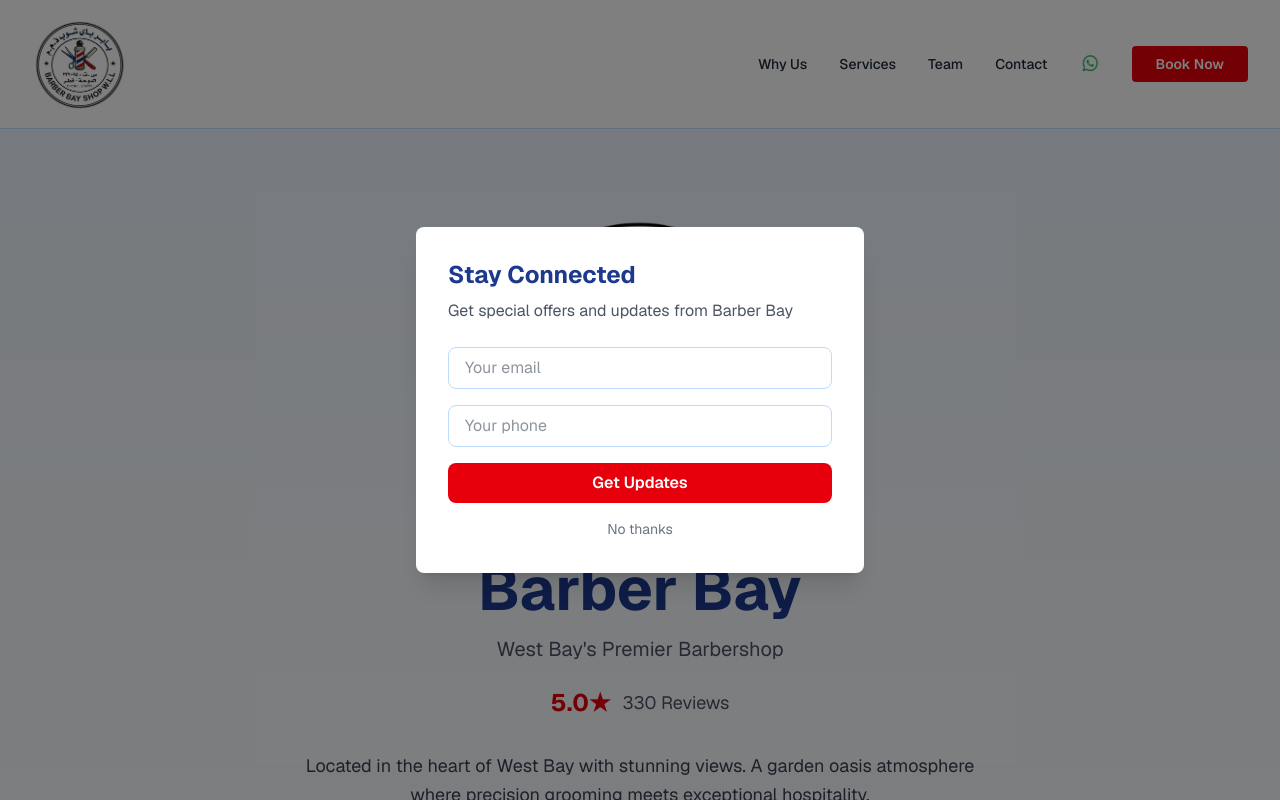
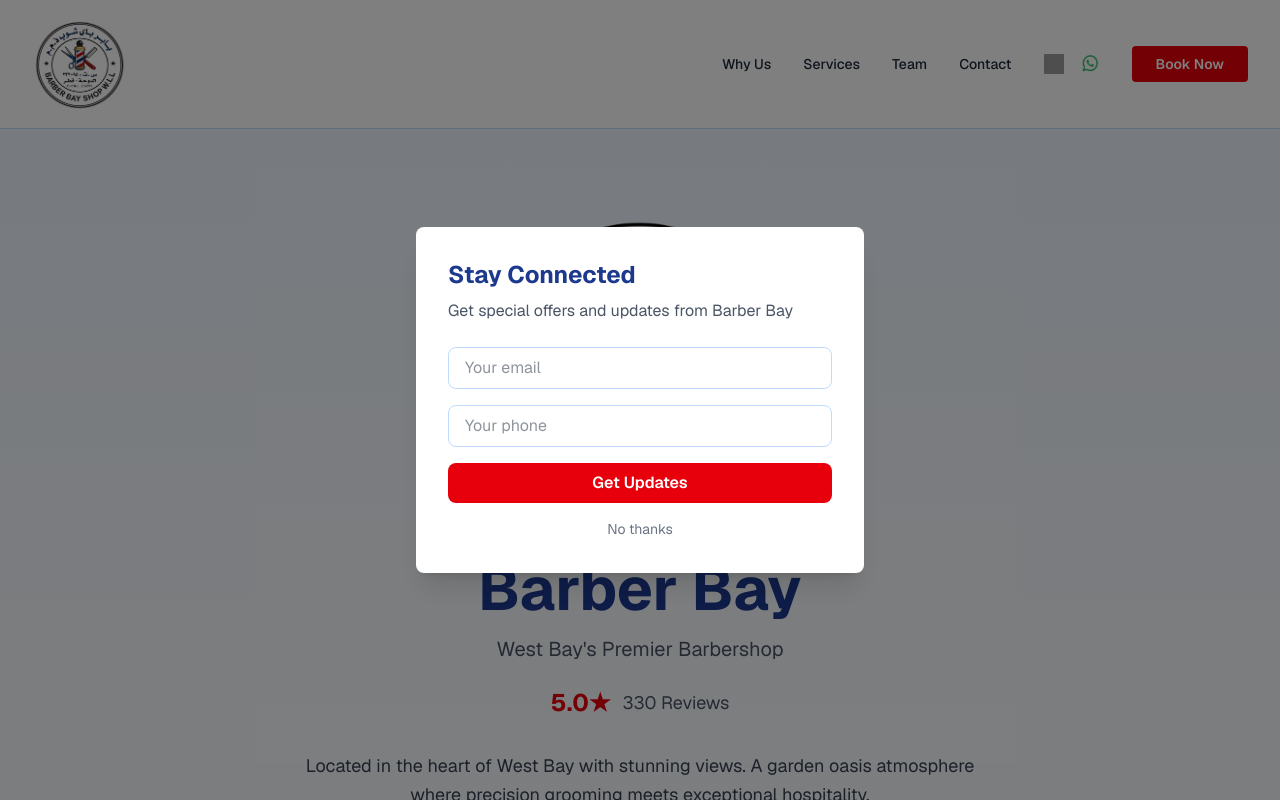
Before and after one commit to DDTM85/barber-bay-website, a Next.js app: page / in a window 1280 px wide. Shown: the top 800 px of the page. Built offline with nearby package versions, Linux system fonts and the light colour scheme; grey boxes are pictures that could not be loaded.

Commit message:
Add Instagram links to top and bottom menus

```diff
--- a/app/page.tsx
+++ b/app/page.tsx
@@ -49,6 +49,9 @@
             <a href="#barbers" className="hover:text-blue-600 transition">Team</a>
             <a href="#contact" className="hover:text-blue-600 transition">Contact</a>
             <div className="flex gap-4 items-center">
+              <a href="https://instagram.com" target="_blank" className="hover:opacity-75 transition" title="Instagram">
+                <img src="/inst.png" alt="Instagram" className="w-5 h-5" />
+              </a>
               <a href="https://wa.me/97455553333" target="_blank" className="hover:opacity-75 transition" title="WhatsApp">
                 <img src="/whatsapp.png" alt="WhatsApp" className="w-5 h-5" />
               </a>
@@ -328,7 +331,7 @@
           </div>
           <div className="mt-12 flex justify-center gap-8">
             <a href="https://instagram.com" target="_blank" className="hover:opacity-75 transition" title="Instagram">
-              <img src="/Inst.png" alt="Instagram" className="w-8 h-8" />
+              <img src="/inst.png" alt="Instagram" className="w-8 h-8" />
             </a>
             <a href="https://wa.me/97455553333" target="_blank" className="hover:opacity-75 transition" title="WhatsApp">
               <img src="/whatsapp.png" alt="WhatsApp" className="w-8 h-8" />
```
